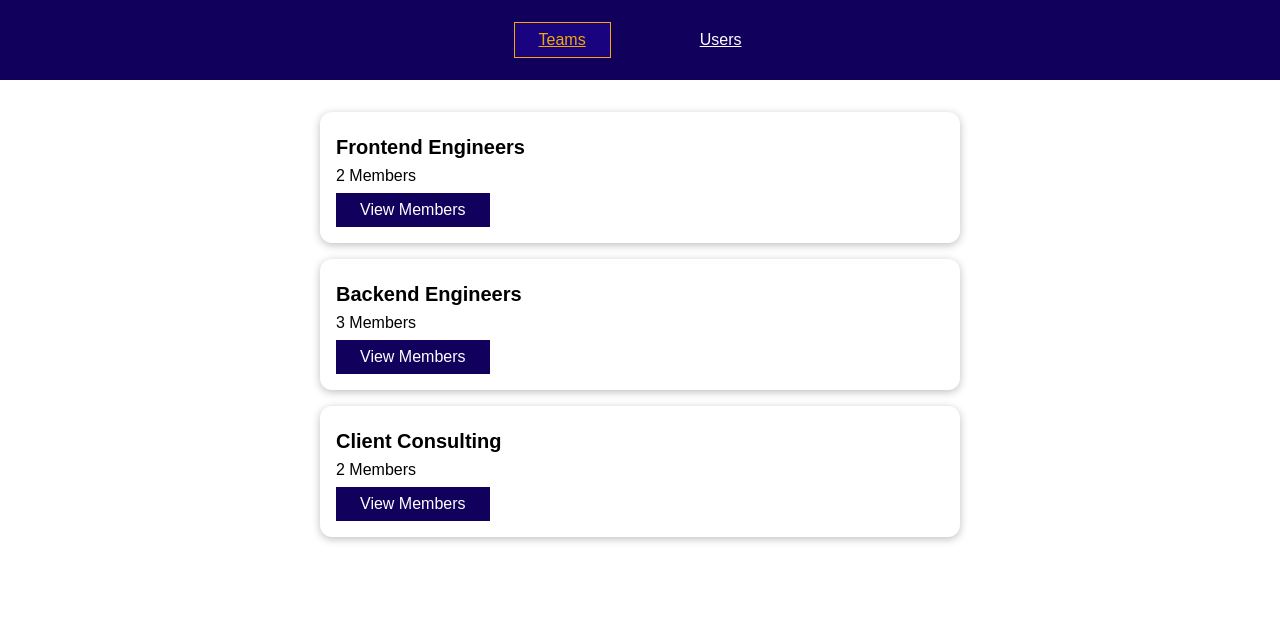
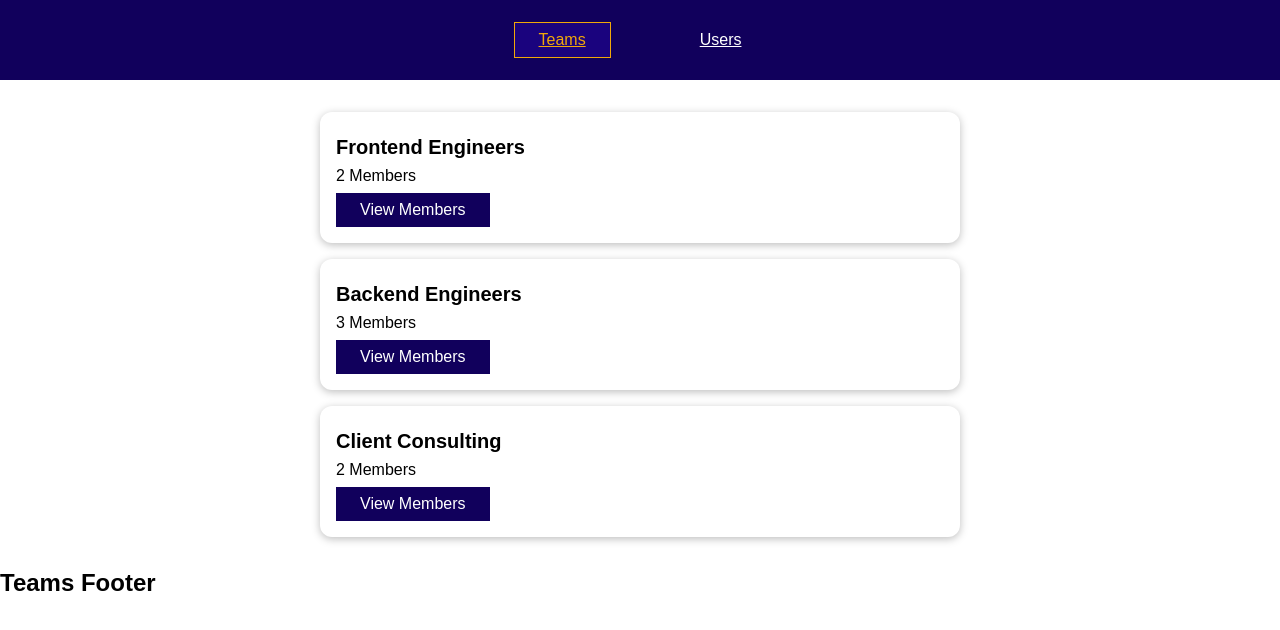
Before and after one commit to Newtepos/vue-routing-01-starting-setup, a Vue app: page /teams in a window 1280 px wide. Shown: the top 630 px of the page. Built offline with nearby package versions, Linux system fonts and the light colour scheme.

Commit message:
Rendering Multi route

```diff
--- a/src/App.vue
+++ b/src/App.vue
@@ -1,8 +1,11 @@
 <template>
-  <the-navigation @set-page="setActivePage"></the-navigation>
+  <the-navigation></the-navigation>
   <main>
-    <router-view></router-view>
+    <router-view ></router-view>
   </main>
+  <footer>
+    <router-view name="footer"></router-view>
+  </footer>
 </template>
 
 <script>
@@ -18,7 +21,6 @@
   },
   data() {
     return {
-      activePage: 'teams-list',
       teams: [
         { id: 't1', name: 'Frontend Engineers', members: ['u1', 'u2'] },
         { id: 't2', name: 'Backend Engineers', members: ['u1', 'u2', 'u3'] },
@@ -39,11 +41,6 @@
       users: this.users,
     };
   },
-  methods: {
-    setActivePage(page) {
-      this.activePage = page;
-    },
-  },
 };
 </script>
 
--- /dev/null
+++ b/src/components/teams/TeamFooter.vue
@@ -0,0 +1,3 @@
+<template>
+  <h2>Teams Footer</h2>
+</template>
--- /dev/null
+++ b/src/components/users/UserFooter.vue
@@ -0,0 +1,3 @@
+<template>
+  <h2>Users Footer</h2>
+</template>
--- a/src/main.js
+++ b/src/main.js
@@ -4,6 +4,8 @@
 import UsersList from './components/users/UsersList.vue';
 import TeamMembers from './components/teams/TeamMembers.vue';
 import NotFound from './components/nav/NotFound.vue';
+import TeamsFooter from './components/teams/TeamFooter.vue';
+import UsersFooter from './components/users/UserFooter.vue';
 
 import App from './App.vue';
 
@@ -14,7 +16,7 @@
     {
       name: 'teams',
       path: '/teams',
-      component: TeamsList,
+      components: { default: TeamsList, footer: TeamsFooter },
       children: [
         {
           name: 'team-members',
@@ -24,7 +26,7 @@
         },
       ],
     },
-    { path: '/users', component: UsersList },
+    { path: '/users', components: { default: UsersList, footer: UsersFooter } },
 
     { path: '/:notFound(.*)', component: NotFound },
   ],
```
